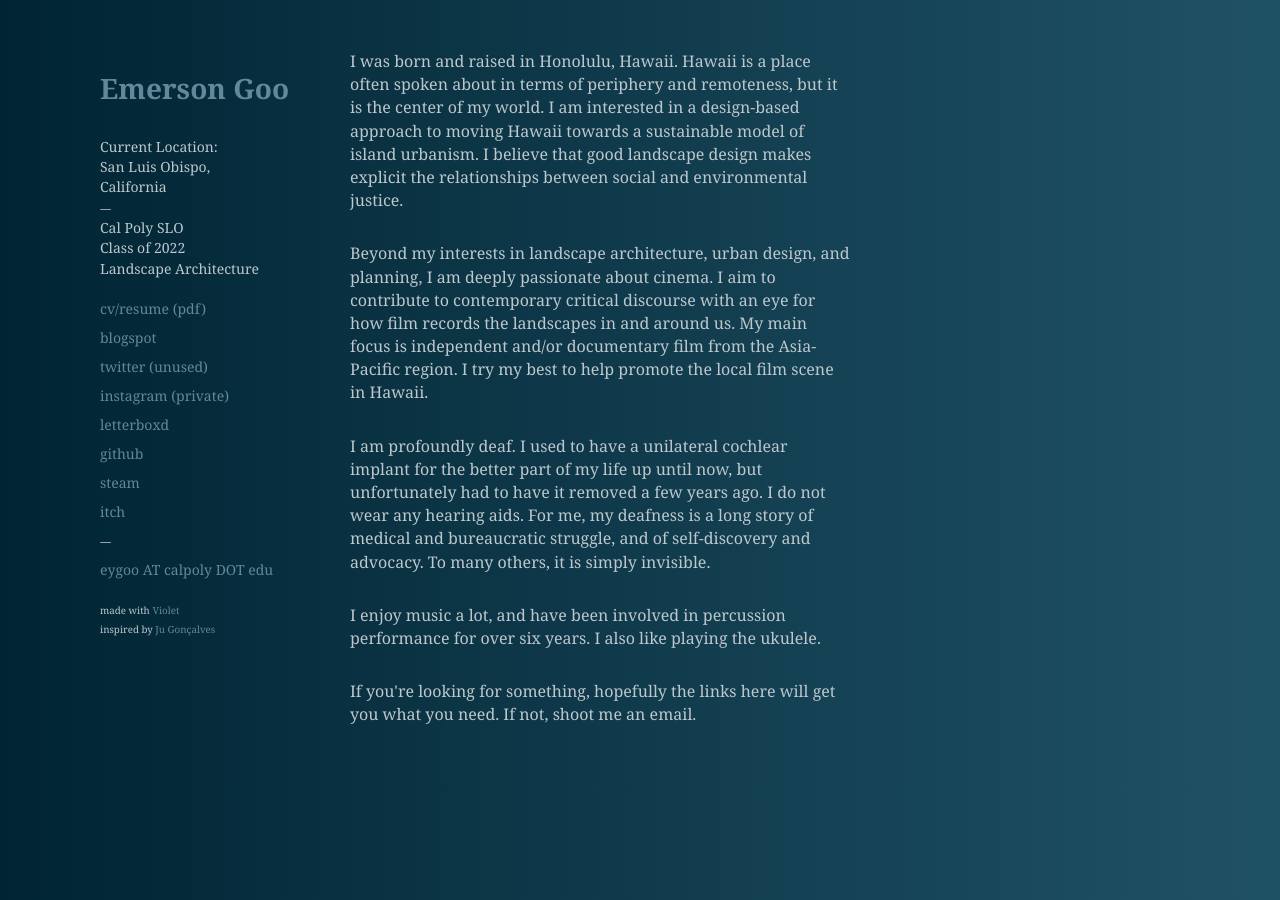
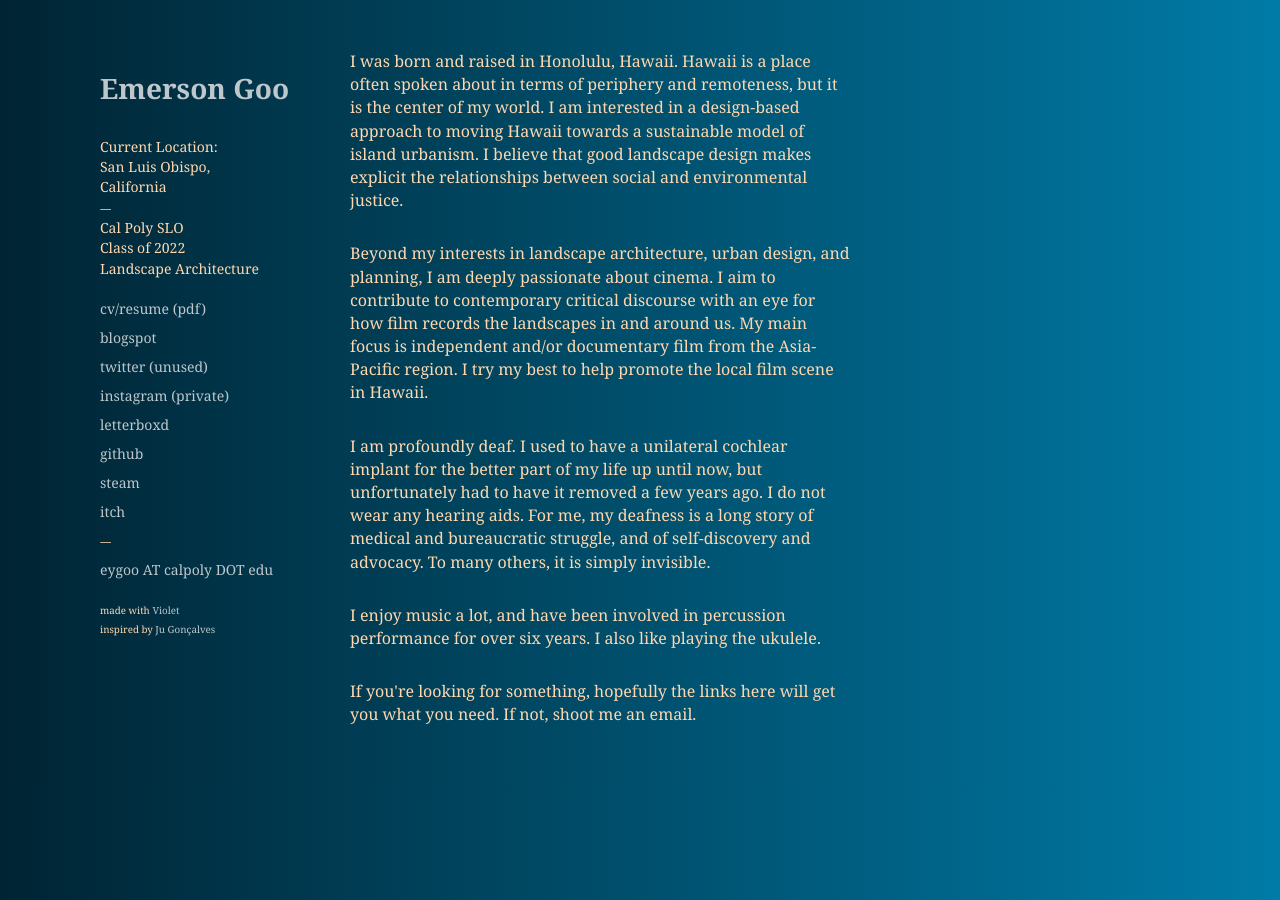
Before and after one commit to emersongoo/emersongoo.github.io, a Jekyll site: the page built from index.html, in a window 1280 px wide. Built offline with Jekyll 4.4.1, drawn with Linux system fonts in a browser that asks for light colours.

Commit message:
color change

```diff
--- a/_sass/home.sass
+++ b/_sass/home.sass
@@ -3,11 +3,11 @@
   background: #fff
 
 body
-  background: -webkit-linear-gradient(left, #002433 0%, #205266 100%)
-  background: -moz-linear-gradient(left, #002433 0%, #205266 100%)
-  background: -o-linear-gradient(left, #002433 0%, #205266 100%)
-  background: -ms-linear-gradient(left, #002433 0%, #205266 100%)
-  background: linear-gradient(to right, #002433 0%, #205266 100%)
+  background: -webkit-linear-gradient(left, #002433 0%, #007BA7 100%)
+  background: -moz-linear-gradient(left, #002433 0%, #007BA7 100%)
+  background: -o-linear-gradient(left, #002433 0%, #007BA7 100%)
+  background: -ms-linear-gradient(left, #002433 0%, #007BA7 100%)
+  background: linear-gradient(to right, #002433 0%, #007BA7 100%)
   color: $beta
   font-family: $font
   font-size: 14px
--- a/_sass/variables.sass
+++ b/_sass/variables.sass
@@ -1,8 +1,8 @@
 $font: "Georgia", serif
 
-$alpha: #618999
-$beta: #BDC7CC
-$gama: #FFD7AE
+$alpha: #BDC7CC
+$beta: #FFD7AE
+$gama: #F0DC82
 
 $above: "only screen and (min-width: 600px)"
 $below: "only screen and (max-width: 600px)"
```
